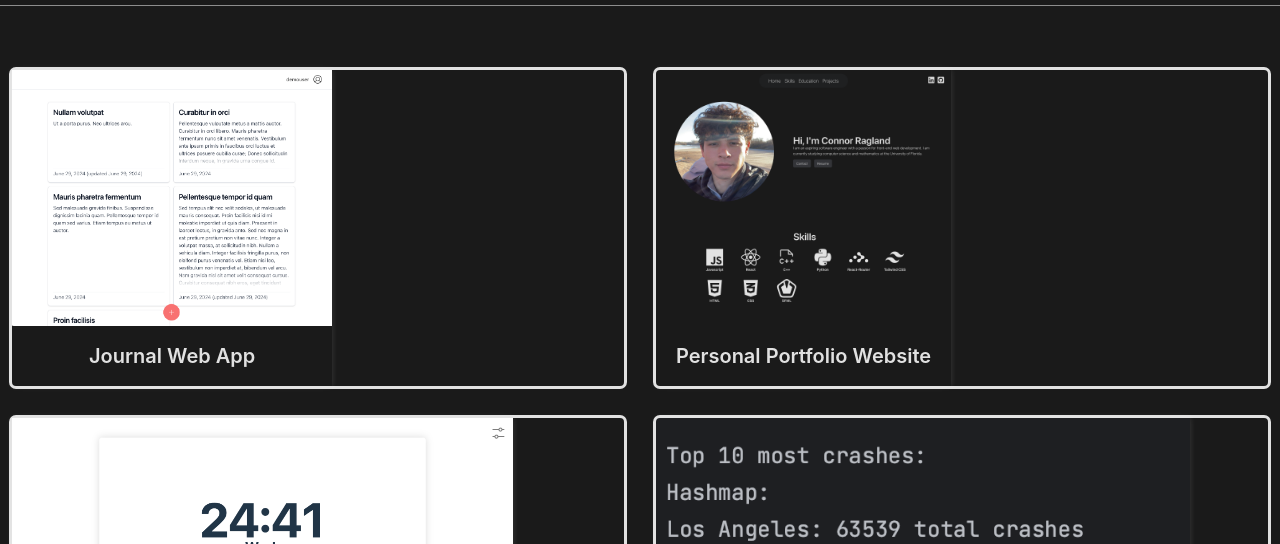
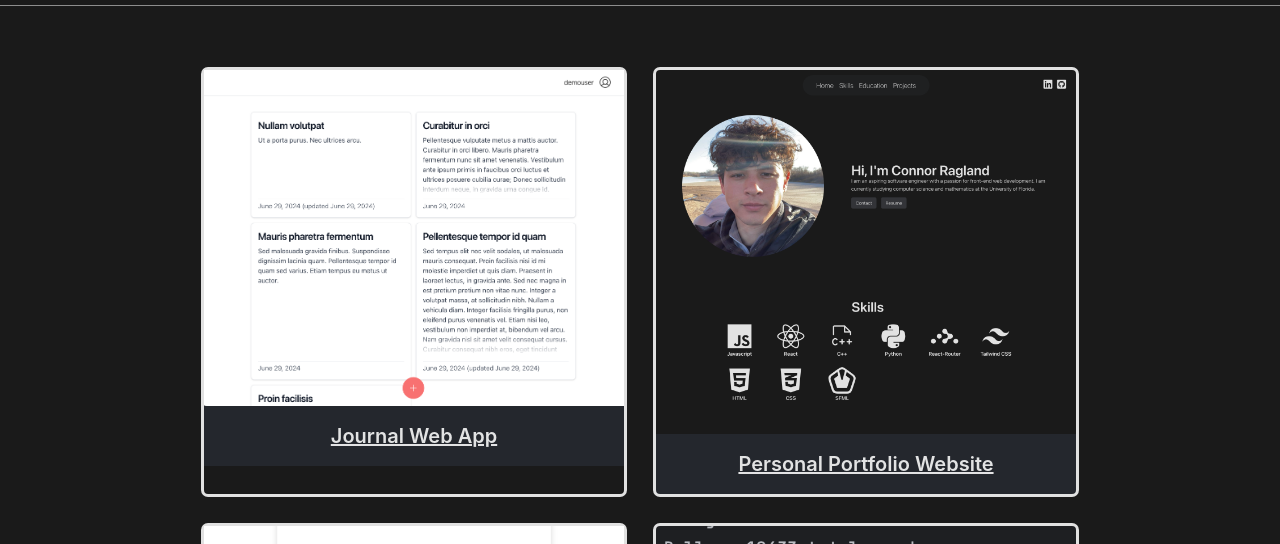
Before and after one commit to raglandconnor/personal_website, a React (Vite) app: page /projects in a window 1280 px wide. Shown: the part 199-743 px from the top of the page. Built offline with nearby package versions, Linux system fonts and the light colour scheme.

Commit message:
Started CrashGuard full description, Fixed styling on projects page

```diff
--- /dev/null
+++ b/src/components/project-full-descriptions/CrashGuardFullDesc.jsx
@@ -0,0 +1,16 @@
+import React from "react";
+
+function CrashGuardFullDesc() {
+    return (
+        <div>
+            <section>
+                <p className="mb-4 md:mx-24">
+                    This project was created as a final project for COP3530,
+                    Data Structures and Algorithms, during Spring 2024 at UF.
+                </p>
+            </section>
+        </div>
+    );
+}
+
+export default CrashGuardFullDesc;
--- a/src/data/projects-data.jsx
+++ b/src/data/projects-data.jsx
@@ -1,3 +1,4 @@
+import CrashGuardFullDesc from "../components/project-full-descriptions/CrashGuardFullDesc";
 import JournalAppFullDesc from "../components/project-full-descriptions/JournalAppFullDesc";
 import PomodoroPlusFullDesc from "../components/project-full-descriptions/PomodoroPlusFullDesc";
 
@@ -64,6 +65,10 @@ export const projectsArr = [
             "Implemented the program using C++ and compared the custom implementations of a hash-map and heap.",
             "The program was created as a final project for COP3530 at UF.",
         ],
+        techStack: ["C++", "Kaggle Data Set", "Hash Map", "Heap"],
+        repoLink: "https://github.com/raglandconnor/CrashGuard",
+        deploymentLink: "",
+        fullDescription: <CrashGuardFullDesc />,
     },
     {
         _id: "minesweeper",
--- a/src/pages/ProjectsPage.jsx
+++ b/src/pages/ProjectsPage.jsx
@@ -6,30 +6,31 @@ import { Link } from "react-router-dom";
 function ProjectsPage() {
     const projectsElements = projectsArr.map((project) => {
         return (
+            <div className="outline text-left rounded transition-all duration-150 ease hover:outline-4">
                 <Link
                     to={`/projects/${project._id}`}
                     key={project._id}
                     onClick={() => window.scrollTo(0, 0)}
-                className="outline text-left rounded transition-all duration-150 ease hover:outline-4"
                 >
-                <button
-                    style={{ boxShadow: "0 0 6px rgba(255, 255, 255, 0.15)" }}
-                >
+                    <button className="w-full bg-gray-700 bg-opacity-35 hover:bg-opacity-25">
                         <div>
-                        <div className="">
+                            <div>
                                 <img
                                     src={project.imgSrc}
                                     alt={project.alt}
-                                className="object-cover object-top w-full h-64"
                                     draggable="false"
+                                    className="max-h-96 object-cover w-full"
                                 />
                             </div>
                             <div className="p-4">
-                            <h5 className="font-semibold">{project.title}</h5>
+                                <h5 className="font-semibold underline">
+                                    {project.title}
+                                </h5>
                             </div>
                         </div>
                     </button>
                 </Link>
+            </div>
         );
     });
 
@@ -38,8 +39,8 @@ function ProjectsPage() {
             <h1 className="mb-16 text-center xl:text-left xl:pl-12 pb-8 border-b border-white border-opacity-50">
                 Projects
             </h1>
-            <section id="projects-list" className="px-3">
-                <div className="grid lg:grid-cols-2 2xl:grid-cols-3 gap-8">
+            <section id="projects-list" className="px-3 w-full">
+                <div className="grid lg:grid-cols-2 2xl:grid-cols-3 gap-8 mx-1.5 md:mx-12 lg:mx-24 xl:mx-48 2xl:mx-96">
                     {projectsElements}
                 </div>
             </section>
```
Lines whose indentation alone changed are shown as unchanged.
